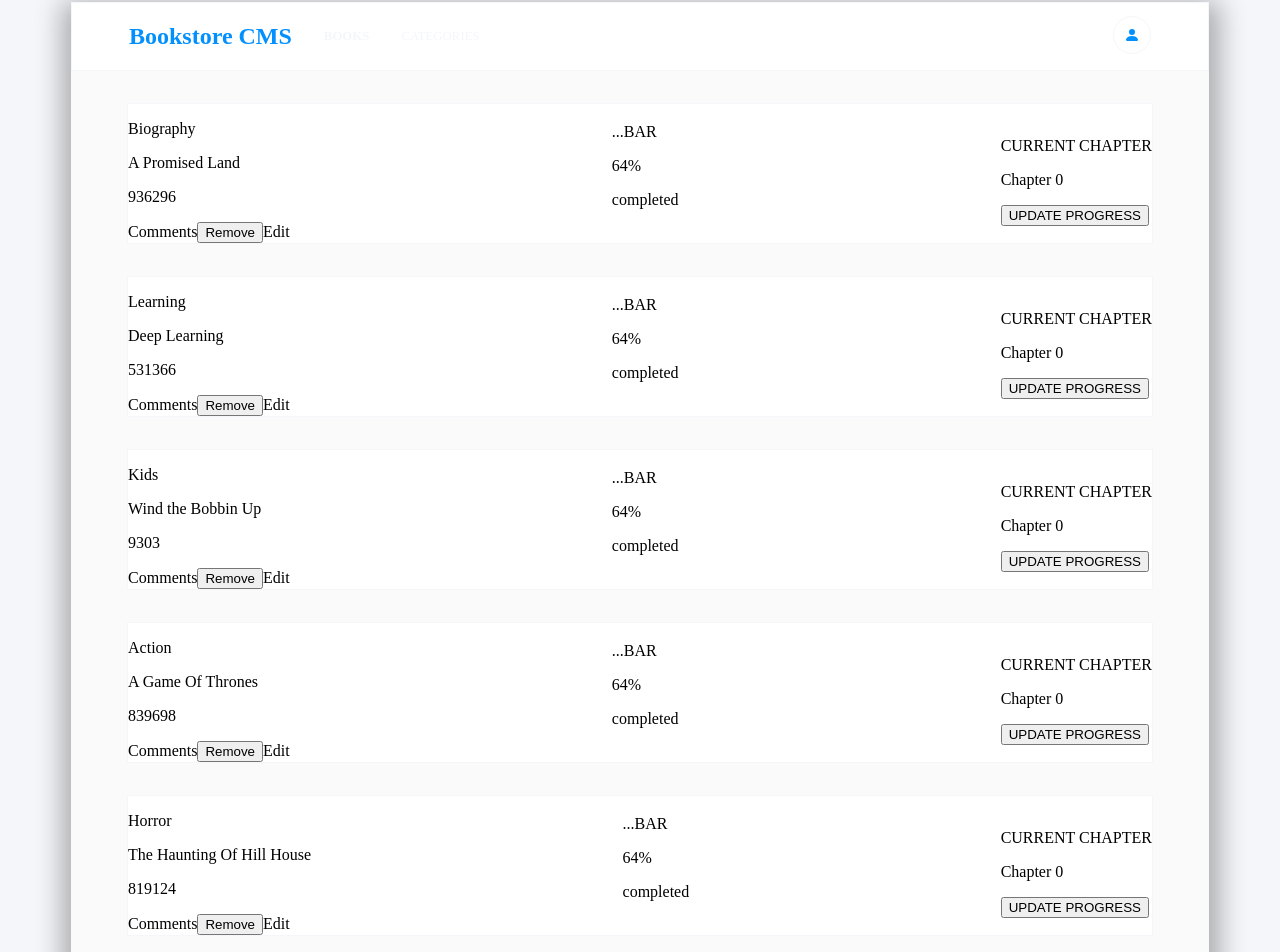
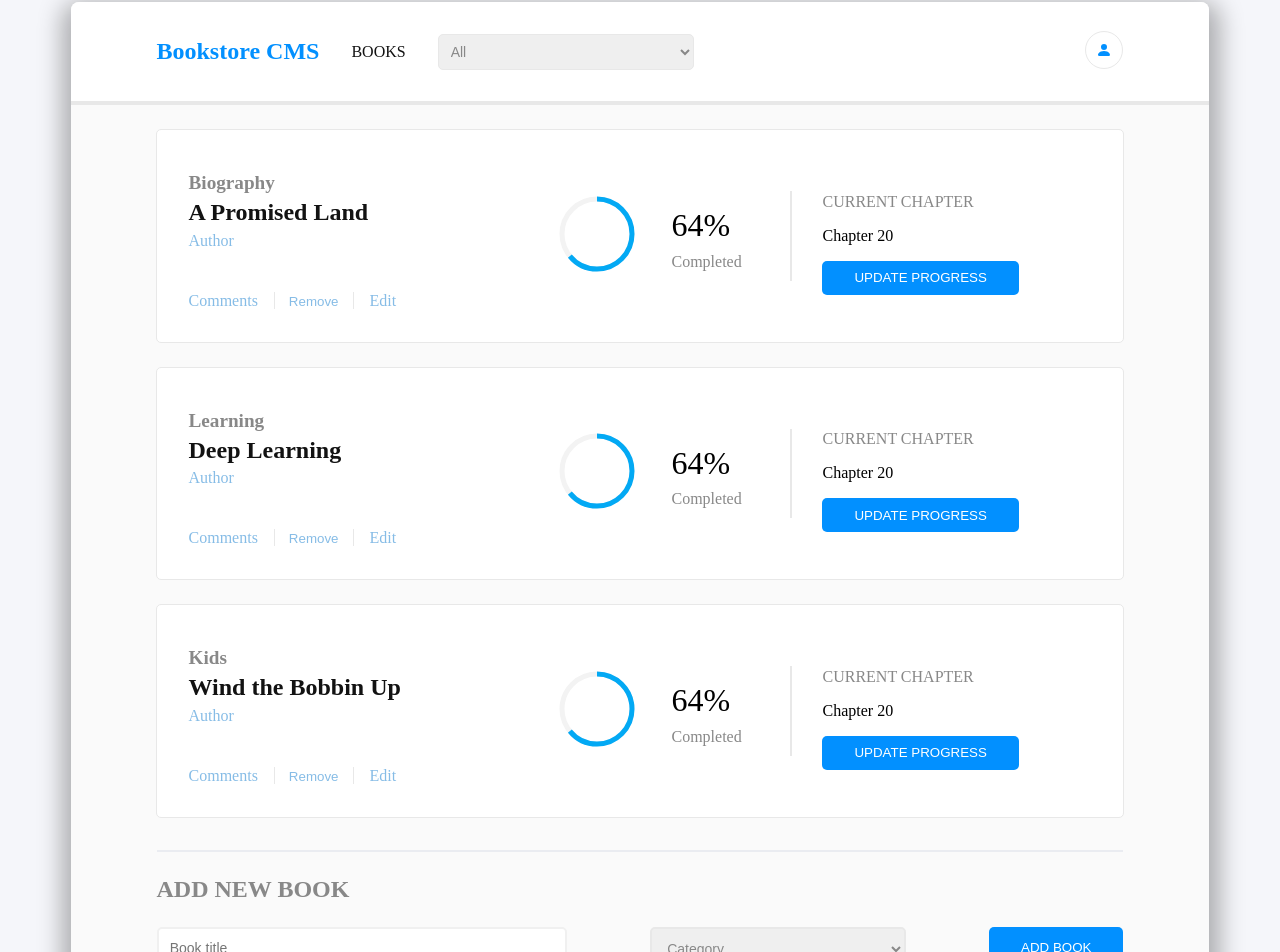
Before and after one commit to gango-anan/bookstore-cms, a React (Create React App) app: page / in a window 1280 px wide. Shown: the part 61-1013 px from the top of the page. Built offline with nearby package versions, Linux system fonts and the light colour scheme.

Commit message:
Complete adding styles to all components.

```diff
--- a/src/components/Book.js
+++ b/src/components/Book.js
@@ -8,29 +8,36 @@ const Book = ({
   <div className="book">
     <div className="book-details-container">
       <div className="book-details">
-        <p>{category}</p>
-        <p>{title}</p>
-        <p>{id}</p>
+        <p className="bk-category">{category}</p>
+        <p className="bk-title">{title}</p>
+        <p className="bk-author">Author</p>
       </div>
       <div className="edit-content">
         <span>Comments</span>
-        <span><button type="button" onClick={() => delBook(id)}>Remove</button></span>
+        <span className="bk-remove">
+          <button className="bk-remove-btn" type="button" onClick={() => delBook(id)}>Remove</button>
+        </span>
         <span>Edit</span>
       </div>
     </div>
-    <div className="progress-bar">
-      <div className="bar">
-        ...BAR
+    <div className="progress-bar-container">
+      <div className="box">
+        <div className="percent">
+          <svg>
+            <circle cx="70" cy="70" r="35" />
+            <circle cx="70" cy="70" r="35" />
+          </svg>
+        </div>
       </div>
       <div className="percentage-completed">
         <p className="percentage">64%</p>
-        <p className="completed">completed</p>
+        <p className="completed">Completed</p>
       </div>
     </div>
-    <div className="current-chapter">
-      <p>CURRENT CHAPTER</p>
-      <p>Chapter 0</p>
-      <button type="button">UPDATE PROGRESS</button>
+    <div className="current-chapter-container">
+      <p className="current-chapter">CURRENT CHAPTER</p>
+      <p className="chapter">Chapter 20</p>
+      <button type="button" className="btn-update-chapter">UPDATE PROGRESS</button>
     </div>
   </div>
 );
--- a/src/components/CategoryFilter.js
+++ b/src/components/CategoryFilter.js
@@ -1,11 +1,11 @@
 import React from 'react';
 import PropTypes from 'prop-types';
+import '../styles/CategoryFilter.css';
 
 const categories = ['Action', 'Biography', 'History', 'Horror', 'Kids', 'Learning', 'Sci-Fi'];
 
 const CategoryFilter = ({ onChange }) => (
-  <div>
-    <p>FILTER BOOKS</p>
+  <div className="category-filter">
     <select id="categories" onChange={(event) => onChange(event.target.value)}>
       <option value="All">All</option>
       {
@@ -17,7 +17,6 @@ const CategoryFilter = ({ onChange }) => (
           ))
       }
     </select>
-    <br />
   </div>
 );
 
--- a/src/containers/BooksForm.js
+++ b/src/containers/BooksForm.js
@@ -2,6 +2,7 @@ import React, { useState } from 'react';
 import PropTypes from 'prop-types';
 import { connect } from 'react-redux';
 import { createBook } from '../actions/index';
+import '../styles/Form.css';
 
 const categories = ['Action', 'Biography', 'History', 'Horror', 'Kids', 'Learning', 'Sci-Fi'];
 
@@ -26,11 +27,15 @@ const BooksForm = ({ addBook }) => {
   };
 
   return (
-    <form onSubmit={handleSubmit}>
+    <form onSubmit={handleSubmit} className="add-book-form">
       <div>
-        <p>ADD NEW BOOK</p>
-        <input id="title" name="title" type="text" placeholder="Add title" onChange={handleChange} value={book.title} />
-
+        <p className="form-title">ADD NEW BOOK</p>
+      </div>
+      <div className="input-section">
+        <div className="input-field-container">
+          <input id="title" name="title" type="text" placeholder="Book title" onChange={handleChange} value={book.title} />
+        </div>
+        <div className="select-field-container">
           <select id="categories" value={book.category} onChange={handleChange}>
             <option value="" disabled>Category</option>
             {
@@ -43,7 +48,10 @@ const BooksForm = ({ addBook }) => {
             }
           </select>
         </div>
-      <div><button type="submit">Add book</button></div>
+        <div className="add-book-btn-container">
+          <button type="submit">ADD BOOK</button>
+        </div>
+      </div>
     </form>
   );
 };
--- a/src/containers/BooksList.js
+++ b/src/containers/BooksList.js
@@ -29,7 +29,7 @@ const BooksList = (props) => {
           <div className="menus">
             <h1 className="logo">Bookstore CMS</h1>
             <p className="active-menu-item">BOOKS</p>
-            <p>CATEGORIES</p>
+            <CategoryFilter onChange={handleFilterChange} />
           </div>
           <div>
             <svg xmlns="http://www.w3.org/2000/svg" width="16" height="16" fill="currentColor" className="bi bi-person-fill avator" viewBox="0 0 16 16">
@@ -51,7 +51,6 @@ const BooksList = (props) => {
           ))
         }
       </div>
-      <CategoryFilter onChange={handleFilterChange} />
     </div>
   );
 };
--- a/src/reducers/books.js
+++ b/src/reducers/books.js
@@ -3,10 +3,6 @@ const initialState = {
     { id: String(Math.floor(Math.random() * 1000000)), title: 'A Promised Land', category: 'Biography' },
     { id: String(Math.floor(Math.random() * 1000000)), title: 'Deep Learning', category: 'Learning' },
     { id: String(Math.floor(Math.random() * 1000000)), title: 'Wind the Bobbin Up', category: 'Kids' },
-    { id: String(Math.floor(Math.random() * 1000000)), title: 'A Game Of Thrones', category: 'Action' },
-    { id: String(Math.floor(Math.random() * 1000000)), title: 'The Haunting Of Hill House', category: 'Horror' },
-    { id: String(Math.floor(Math.random() * 1000000)), title: 'Long walk To Freedom', category: 'History' },
-    { id: String(Math.floor(Math.random() * 1000000)), title: 'The Martian', category: 'Sci-Fi' },
   ],
 };
 
--- a/src/styles/App.css
+++ b/src/styles/App.css
@@ -1,6 +1,15 @@
 .App {
-  background-color: #fafafa;
-  min-height: 80vh;
+  --primary-color: #888888;
+  --black-color: #121212;
+  --secondary-color: #fff;
+  --blue-color: #0290ff;
+  --link-color: #86bce6;
+  --border-color: #e8e8e8;
+  --bg-color: #fafafa;
+  background-color: var(--bg-color);
+  min-height: 100vh;
   margin: 5%;
+  padding-bottom: 10%;
   box-shadow: 1px 10px 25px 10px rgba(0, 0, 0, 0.3);
+  border-radius: 8px;
 }
--- a/src/styles/Book.css
+++ b/src/styles/Book.css
@@ -1,10 +1,119 @@
 .book {
   background-color: var(--secondary-color);
-  border: 1px solid var(--primary-color);
-  width: 90%;
-  margin: 2rem auto;
+  border: 1px solid var(--border-color);
+  border-radius: 5px;
+  width: 85%;
+  margin: 1.5rem auto;
   display: flex;
-  flex: 1;
-  justify-content: space-between;
   align-items: center;
 }
+
+.book > * {
+  flex-basis: 100%;
+  flex-wrap: wrap;
+}
+
+.book-details-container {
+  display: flex;
+  flex-direction: column;
+  flex-wrap: wrap;
+  padding: 2rem;
+}
+
+.book-details {
+  line-height: 0.3rem;
+}
+
+.bk-category {
+  color: var(--primary-color);
+  font-weight: bold;
+  font-size: 1.2rem;
+}
+
+.bk-title {
+  color: #121212;
+  font-size: 1.5rem;
+  font-weight: bold;
+}
+
+.bk-author {
+  color: var(--link-color);
+}
+
+.edit-content {
+  color: var(--link-color);
+  cursor: pointer;
+  margin-top: 2rem;
+}
+
+.bk-remove {
+  padding: 0 0.5rem;
+  margin: 0 1rem;
+  border-left: 1.5px solid var(--border-color);
+  border-right: 1.5px solid var(--border-color);
+}
+
+.bk-remove-btn {
+  border: 0;
+  background: none;
+  color: var(--link-color);
+  cursor: pointer;
+}
+
+.progress-bar-container {
+  display: flex;
+  align-items: center;
+}
+
+.percent svg {
+  position: relative;
+  width: 150px;
+  height: 150px;
+  transform: translate(0, 0) rotate(-90deg);
+}
+
+.percent svg circle {
+  width: 150px;
+  height: 150px;
+  fill: none;
+  stroke-width: 5;
+  transform: translate(5px, 5px);
+  stroke-dasharray: 220;
+  stroke-dashoffset: 220;
+}
+
+.percent svg circle:nth-child(1) {
+  stroke-dashoffset: 0;
+  stroke: #f3f3f3;
+}
+
+.percent svg circle:nth-child(2) {
+  stroke-dashoffset: calc(220 - (220 * 0.64));
+  stroke: #03a9f4;
+}
+
+.percentage-completed {
+  line-height: 0.3rem;
+  border-right: 2px solid var(--border-color);
+  padding-right: 3rem;
+}
+
+.percentage {
+  font-size: 2rem;
+}
+
+.completed {
+  color: var(--primary-color);
+}
+
+.current-chapter {
+  color: var(--primary-color);
+}
+
+.btn-update-chapter {
+  border: none;
+  background-color: var(--blue-color);
+  color: var(--secondary-color);
+  padding: 0.6rem 2rem;
+  border-radius: 5px;
+}
--- a/src/styles/BooksList.css
+++ b/src/styles/BooksList.css
@@ -1,18 +1,16 @@
-.books {
-  --primary-color: #f5f6fa;
-  --secondary-color: #fff;
-}
-
 .nav-bar {
   background-color: var(--secondary-color);
-  border: 1px solid var(--primary-color);
+  border-bottom: 4px solid var(--border-color);
+  border-top-left-radius: 8px;
+  border-top-right-radius: 8px;
+  padding: 1rem 0;
 }
 
 .menu-bar {
   display: flex;
   align-items: center;
   justify-content: space-between;
-  width: 90%;
+  width: 85%;
   margin: auto;
 }
 
@@ -22,24 +20,27 @@
   justify-content: space-between;
 }
 
+.menus > * {
+  margin-right: 2rem;
+  cursor: pointer;
+}
+
 .logo {
-  color: #0290ff;
+  color: var(--blue-color);
   font-weight: bold;
 }
 
-.menus p {
-  margin-left: 2rem;
-  font-size: 0.8rem;
+.active-menu-item {
+  color: var(--black-color);
+}
+
+.menu-item-categories {
   color: var(--primary-color);
 }
 
-.active-menu-item {
-  font-weight: bold;
-}
-
 .avator {
-  color: #0290ff;
-  border: 1px solid var(--primary-color);
+  color: var(--blue-color);
+  border: 1px solid var(--border-color);
   padding: 10px;
   border-radius: 50%;
 }
--- /dev/null
+++ b/src/styles/CategoryFilter.css
@@ -0,0 +1,8 @@
+.category-filter select {
+  min-width: 20vw;
+  padding: 0.5rem;
+  border-radius: 5px;
+  border: 1px solid var(--border-color);
+  font-size: 14px;
+  color: var(--primary-color);
+}
--- a/src/styles/Form.css
+++ b/src/styles/Form.css
@@ -0,0 +1,43 @@
+.add-book-form {
+  width: 85%;
+  margin: 2rem auto;
+  border-top: 2px solid #eaecf1;
+}
+
+.form-title {
+  color: var(--primary-color);
+  font-size: 1.5rem;
+  font-weight: bold;
+}
+
+.input-section {
+  display: flex;
+  justify-content: space-between;
+}
+
+.input-field-container input {
+  min-width: 30vw;
+  border: 2px solid #f0f0f0;
+  border-radius: 5px;
+  outline: none;
+  padding: 0.7rem;
+  font-size: 14px;
+}
+
+.select-field-container select {
+  min-width: 20vw;
+  padding: 0.7rem;
+  border-radius: 5px;
+  border: 2px solid var(--border-color);
+  font-size: 14px;
+  color: var(--primary-color);
+}
+
+.add-book-btn-container button {
+  min-width: 10vw;
+  border: none;
+  background-color: var(--blue-color);
+  color: var(--secondary-color);
+  padding: 0.8rem 2rem;
+  border-radius: 5px;
+}
```
Lines whose indentation alone changed are shown as unchanged.
